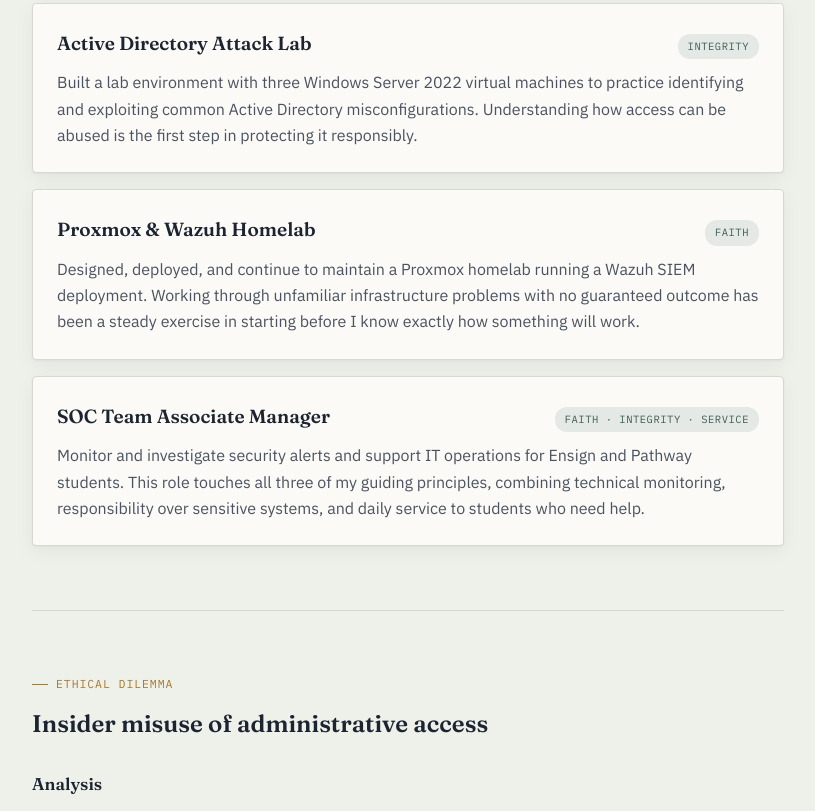
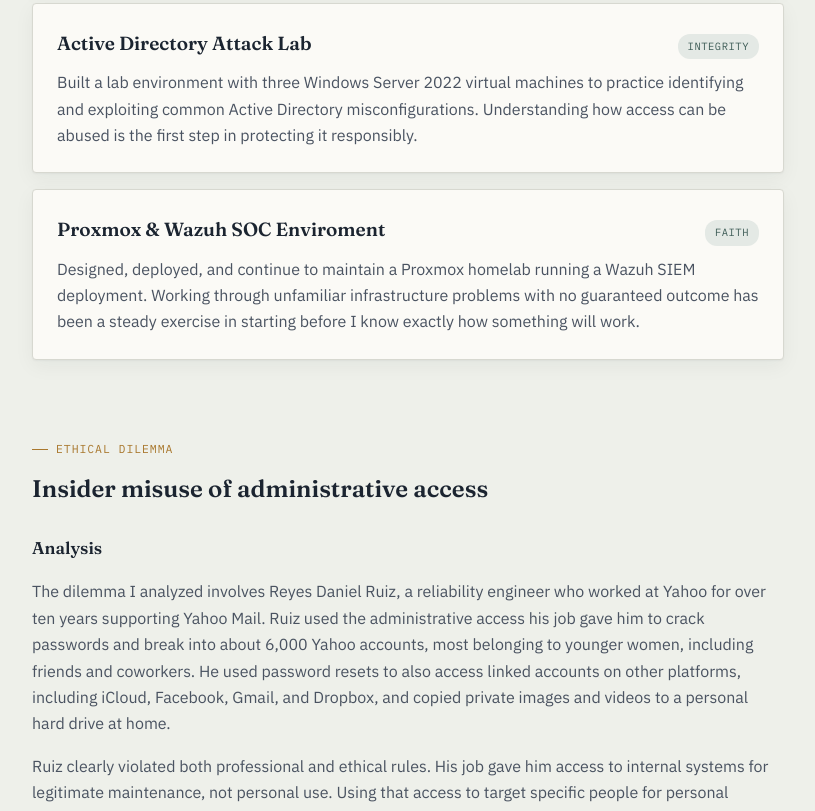
Before and after one commit to Tino4xc/portfolio, a plain HTML site: page index.html in a window 1280 px wide. Shown: the part 4494-5305 px from the top of the page, without its empty margins (232-1047 px from the left). Drawn offline with Linux system fonts and the light colour scheme.

Commit message:
Update index.html

```diff
--- a/index.html
+++ b/index.html
@@ -539,20 +539,11 @@
 
     <div class="project">
       <div class="project-head">
-        <h3>Proxmox &amp; Wazuh Homelab</h3>
+        <h3>Proxmox &amp; Wazuh SOC Enviroment</h3>
         <span class="tag-pill">Faith</span>
       </div>
       <p>Designed, deployed, and continue to maintain a Proxmox homelab running a Wazuh SIEM deployment. Working through unfamiliar infrastructure problems with no guaranteed outcome has been a steady exercise in starting before I know exactly how something will work.</p>
     </div>
-
-    <div class="project">
-      <div class="project-head">
-        <h3>SOC Team Associate Manager</h3>
-        <span class="tag-pill">Faith · Integrity · Service</span>
-      </div>
-      <p>Monitor and investigate security alerts and support IT operations for Ensign and Pathway students. This role touches all three of my guiding principles, combining technical monitoring, responsibility over sensitive systems, and daily service to students who need help.</p>
-    </div>
-  </section>
 
   <section id="ethics" class="dilemma">
     <div class="eyebrow">Ethical Dilemma</div>
```
